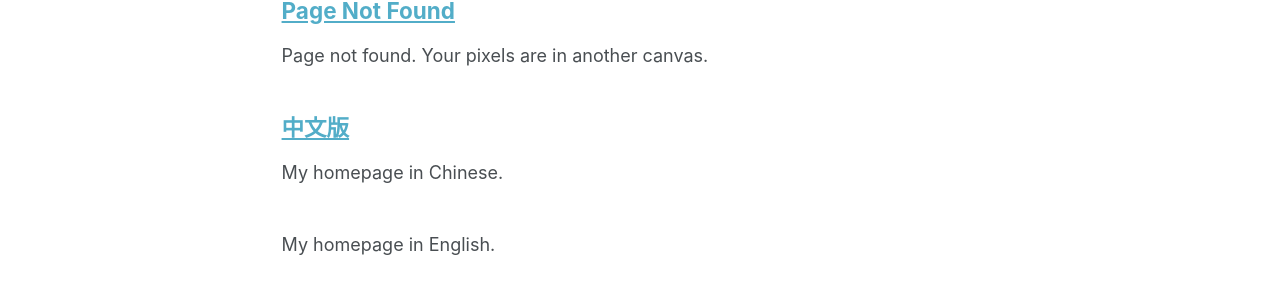
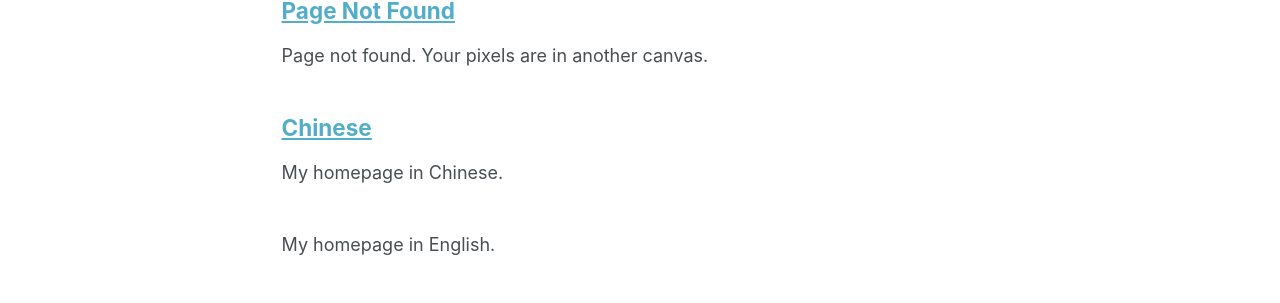
Before and after one commit to jugechengzi/WeiLiu.github.io, a Jekyll site: the page built from _pages/page-archive.html, in a window 1280 px wide. Shown: the part 194-497 px from the top of the page. Built offline with Jekyll 4.4.1, drawn with Linux system fonts in a browser that asks for light colours.

Commit message:
Update Chinese_page.md

```diff
--- a/_pages/Chinese_page.md
+++ b/_pages/Chinese_page.md
@@ -1,5 +1,5 @@
 ---
-title: "中文版"
+title: "Chinese"
 permalink: /Chinese/
 author_profile: true
 excerpt: "My homepage in Chinese."
```
